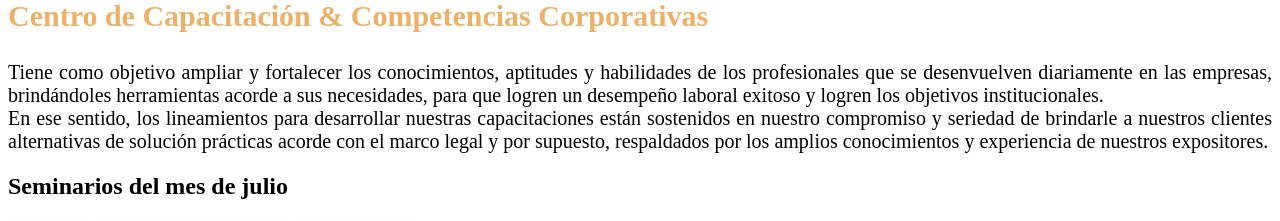
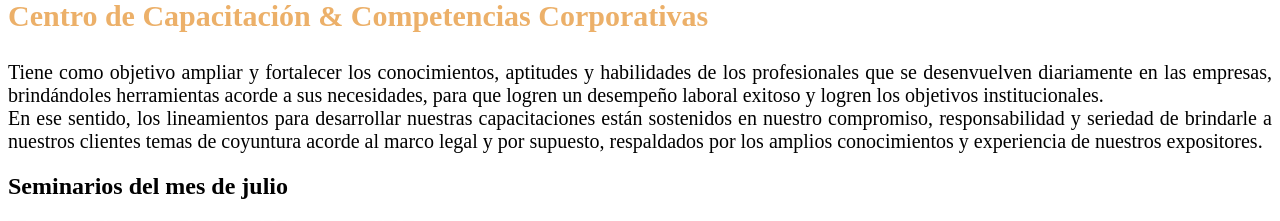
Before and after one commit to dxnydlc/webs, a CodeIgniter 4 app: the page made by project-ccapaccorp/app/Views/welcome_message.php in a window 1280 px wide. Shown: the part 2854-3075 px from the top of the page. Run offline with PHP 8.4 and a stand-in for CodeIgniter, Linux system fonts and the light colour scheme; the template is opened without the code that fills it: most values are stand-ins (such as "Sample title", 1, 10 or a date in 2020); some libraries are stand-ins or nearby versions; some web fonts are replaced.

Commit message:
Mejoras produccion

```diff
--- a/project-ccapaccorp/app/Views/capatips/capatips_01.php
+++ b/project-ccapaccorp/app/Views/capatips/capatips_01.php
@@ -102,7 +102,7 @@ main-header-two
                         <br/><br>
                         S/ 1,800 + 6.75% EsSalud =S/ 1,921.50
                         <br/><br/>
-
+                        Teniendo en cuenta que la gratificación se paga por mes calendario completo laborado, a este trabajador le corresponde 2/6 de gratificación. En tal sentido, se le tiene que pagar S/ 640.50
                         </p>
 
                         <p class="course-details__overview__text" style="font-size:22px;margin-bottom: 3px;text-align: justify;" ></p>
--- a/project-ccapaccorp/app/Views/welcome_message.php
+++ b/project-ccapaccorp/app/Views/welcome_message.php
@@ -219,7 +219,7 @@ CcapaCcorp
                         <p class="service-three__section-text" style="text-align: justify;font-size: 20px;" >
                         Tiene como objetivo ampliar y fortalecer los conocimientos, aptitudes y habilidades de los profesionales que se desenvuelven diariamente en las empresas, brindándoles herramientas acorde a sus necesidades, para que logren un desempeño laboral exitoso y logren los objetivos institucionales.
                         <br/>
-                        En ese sentido, los lineamientos para desarrollar nuestras capacitaciones están sostenidos en nuestro compromiso y seriedad de brindarle a nuestros clientes alternativas de solución prácticas acorde con el marco legal y por supuesto, respaldados por los amplios conocimientos y experiencia de nuestros expositores.
+                        En ese sentido, los lineamientos para desarrollar nuestras capacitaciones están sostenidos en nuestro compromiso, responsabilidad y seriedad  de brindarle a nuestros clientes temas de coyuntura acorde al marco legal y por supuesto, respaldados por los amplios conocimientos y experiencia de nuestros expositores.
                         </p>
                     </div>
                 </div>
```
